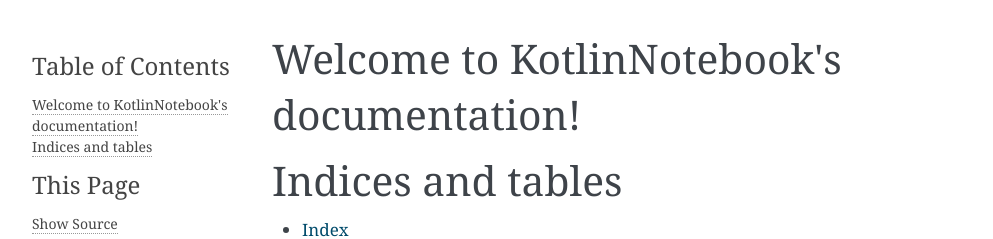
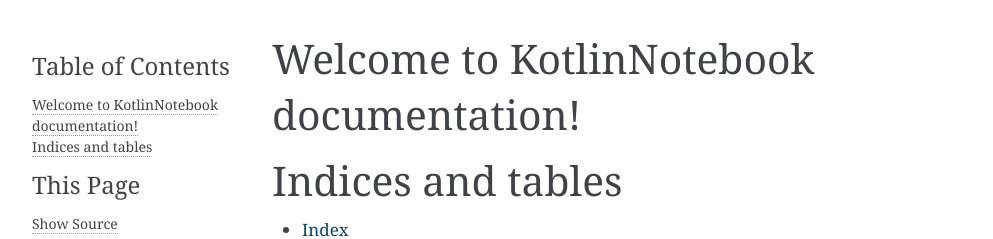
Before and after one commit to GuruPavanKalyan/AndroidKotlin-TOT, a Sphinx documentation site: the page built from Android-TOT/BakingApp/docs/source/index.rst, in a window 1280 px wide. Shown: the top 239 px of the page, without its empty margins (148-1141 px from the left). Built offline with Sphinx 7.4.7, drawn with Linux system fonts in a browser that asks for light colours; pages that are not in the unit, such as notebooks, are missing from menus.

```diff
--- a/Android-TOT/BakingApp/docs/source/index.rst
+++ b/Android-TOT/BakingApp/docs/source/index.rst
@@ -3,7 +3,7 @@
    You can adapt this file completely to your liking, but it should at least
    contain the root `toctree` directive.
 
-Welcome to KotlinNotebook's documentation!
+Welcome to KotlinNotebook documentation!
 ==========================================
 
 .. toctree::
```
